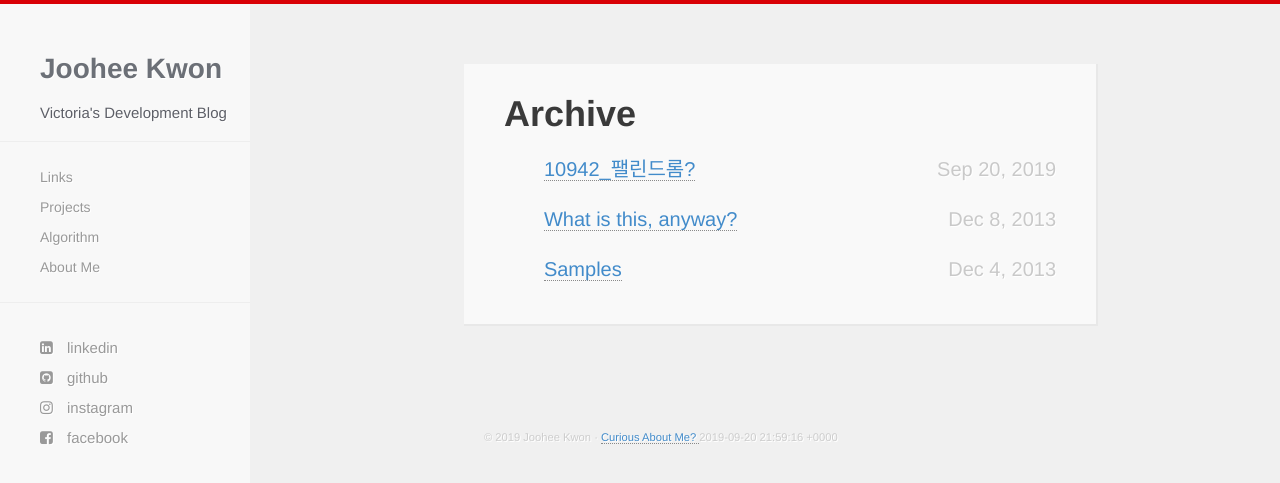
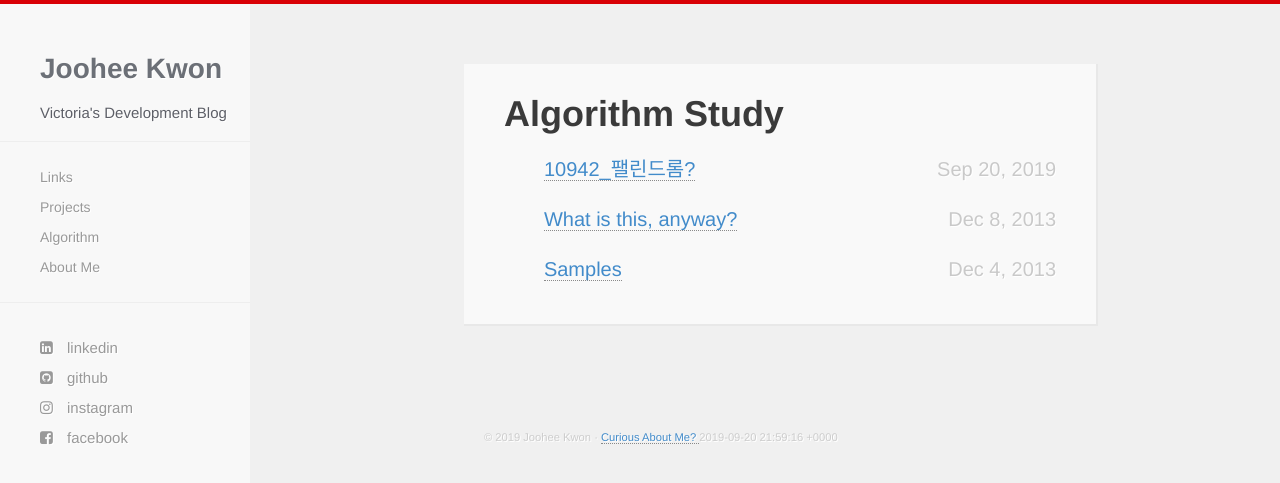
Before and after one commit to victoriagjh/victoriagjh.github.io, a Jekyll site: the page built from algorithm.html, in a window 1280 px wide. Shown: the top 483 px of the page. Built offline with Jekyll 4.4.1, drawn with Linux system fonts in a browser that asks for light colours; nearby versions of some CDN libraries.

Commit message:
Update algorithm.html

```diff
--- a/algorithm.html
+++ b/algorithm.html
@@ -3,7 +3,7 @@ title: All Posts
 ---
 <div class="container">
   <div id="article">
-  <h1>Archive</h1>
+  <h1>Algorithm Study</h1>
   <ul class="posts">
     {% for post in site.posts %}
     <li><span><a href="{{ site.baseurl }}{{ post.url }}">{{ post.title }}</a><time class="pull-right post-list">{{ post.date | date_to_string | date: "%b %-d, %Y"  }}</h4></time></span></span></li>
```
